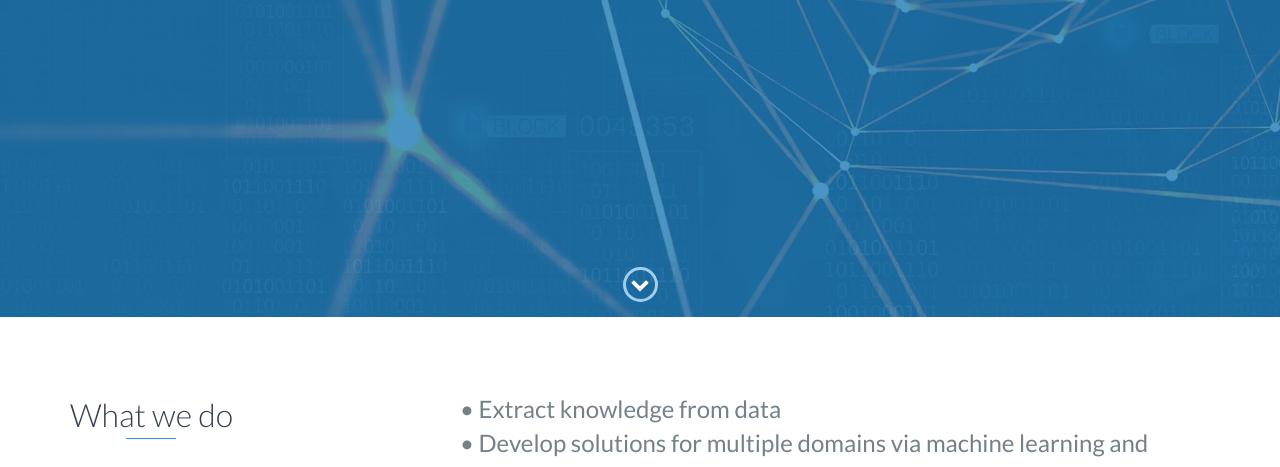
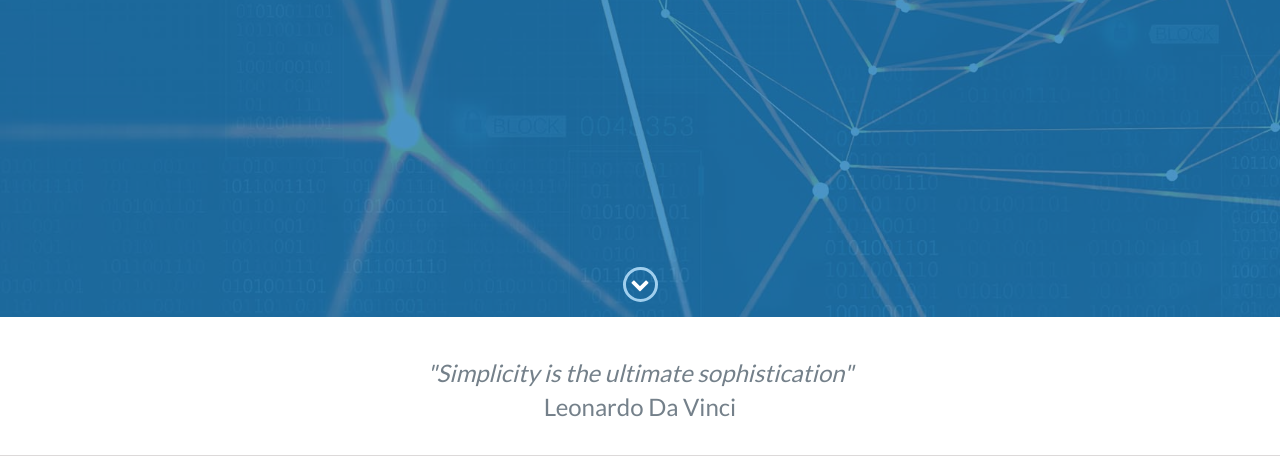
Before and after one commit to slovanos/slovanos.github.io, a plain HTML site: page index.html in a window 1280 px wide. Shown: the part 483-950 px from the top of the page. Drawn offline with nearby package versions, Linux system fonts and the light colour scheme.

Commit message:
add quote

```diff
--- a/index.html
+++ b/index.html
@@ -60,6 +60,18 @@
         <!-- End #lead-down -->
     </div>
     <!-- End #lead -->
+
+    <div style="padding:15px; border-bottom:1px solid #dcd9d9">
+        <div class="container">
+            <div class="row">
+                <p style="font-size:1.5em; text-align:center; margin-bottom:15px; color:#74808a">
+                    <i>"Simplicity is the ultimate sophistication"</i>
+                    <br>Leonardo Da Vinci
+                </p>
+            </div>
+        </div>
+    </div>
+    <!-- End Quote -->
 
     <div id="about">
         <div class="container">
```
